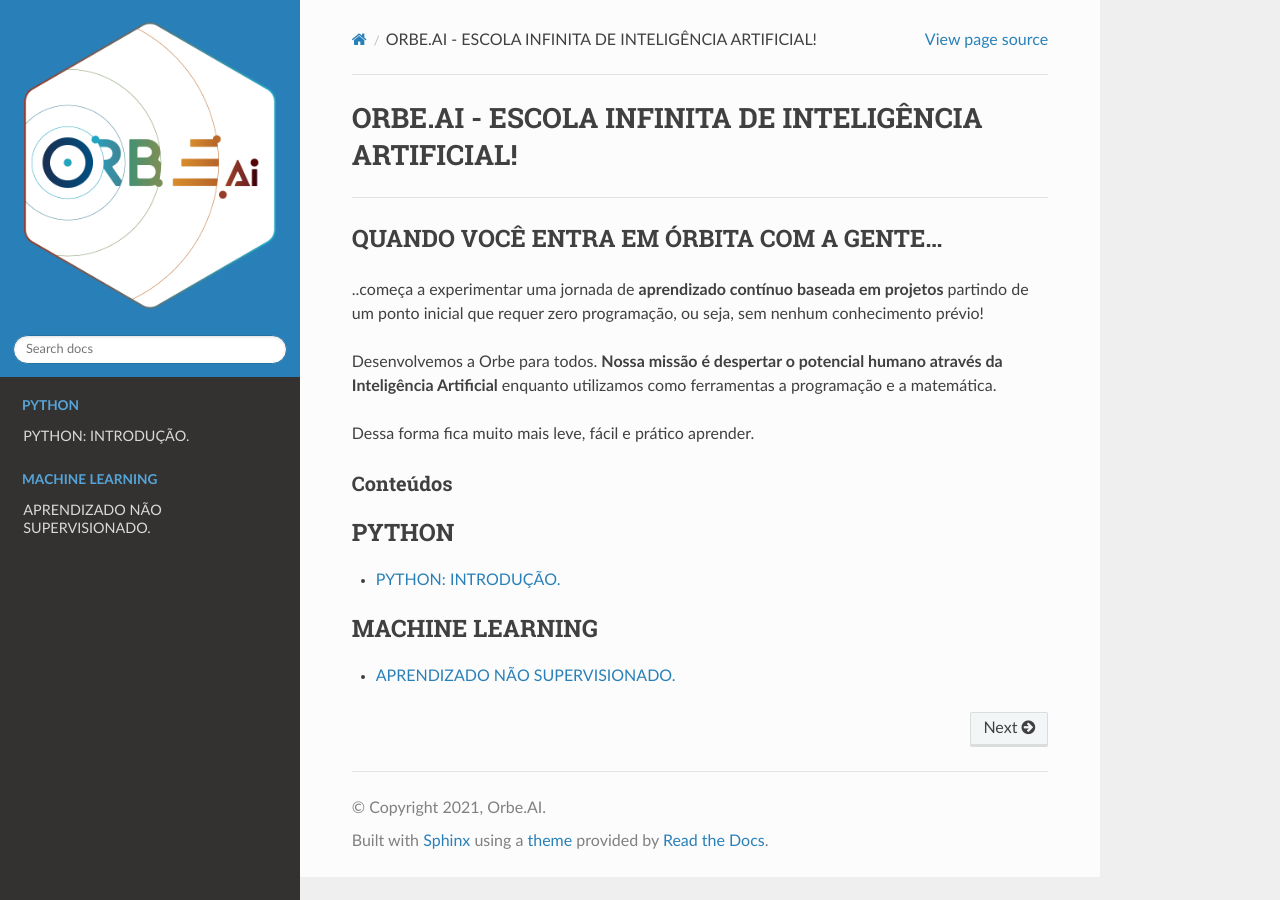
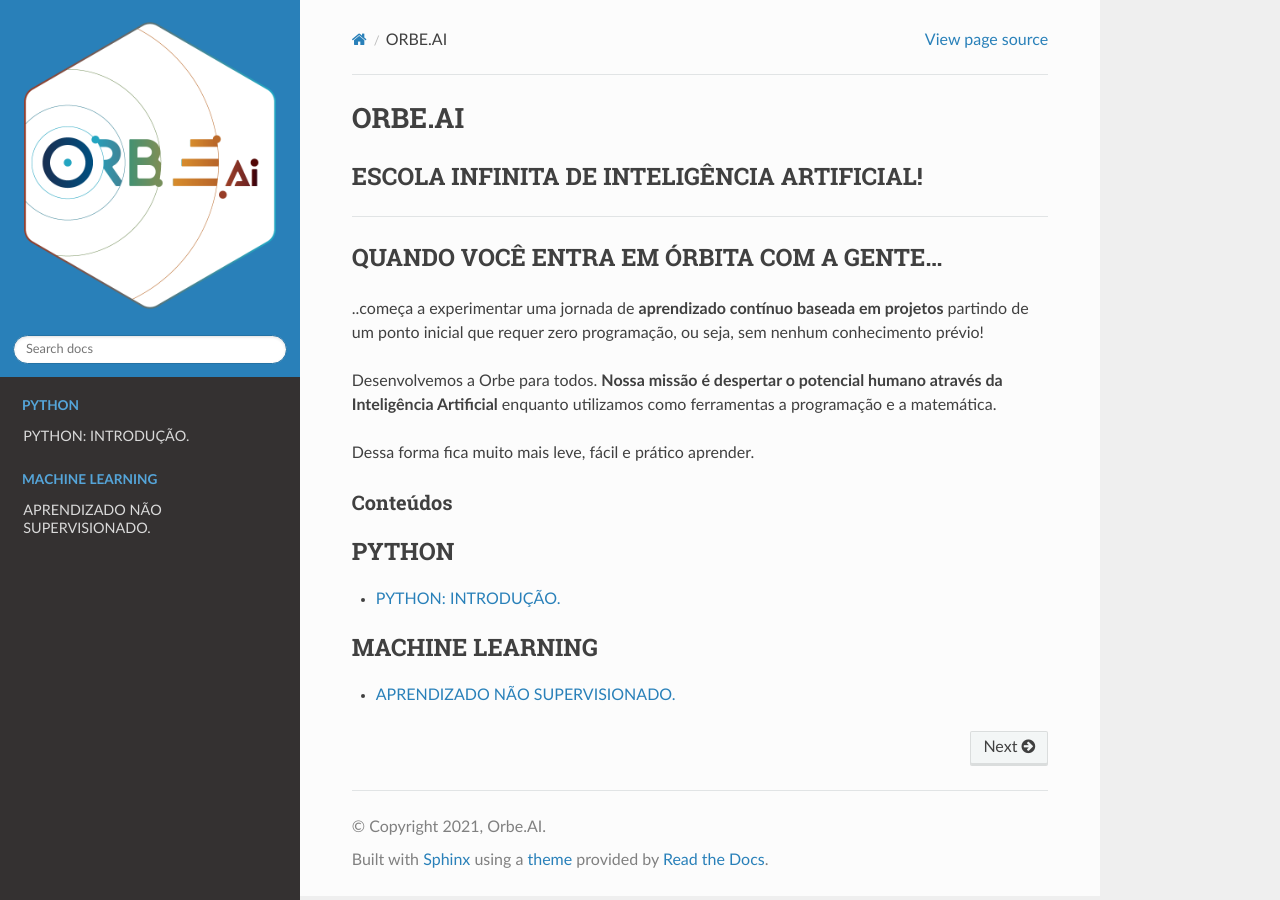
Before and after one commit to OrbeAI/rtd-python, a Sphinx documentation site: the page built from docs/source/index.rst, in a window 1280 px wide. Built offline with Sphinx 7.4.7 and the Read the Docs theme 2.0.0, drawn with Linux system fonts in a browser that asks for light colours; some of the changed lines change nothing that is shown.

Commit message:
Update index.rst

```diff
--- a/docs/source/index.rst
+++ b/docs/source/index.rst
@@ -1,6 +1,10 @@
-ORBE.AI - ESCOLA INFINITA DE INTELIGÊNCIA ARTIFICIAL!
+ORBE.AI
 ********************
+.. :align:   center
 
+ESCOLA INFINITA DE INTELIGÊNCIA ARTIFICIAL!
+===========================================
+.. :align:   center
 ____________________________________________________________
 
 
```
